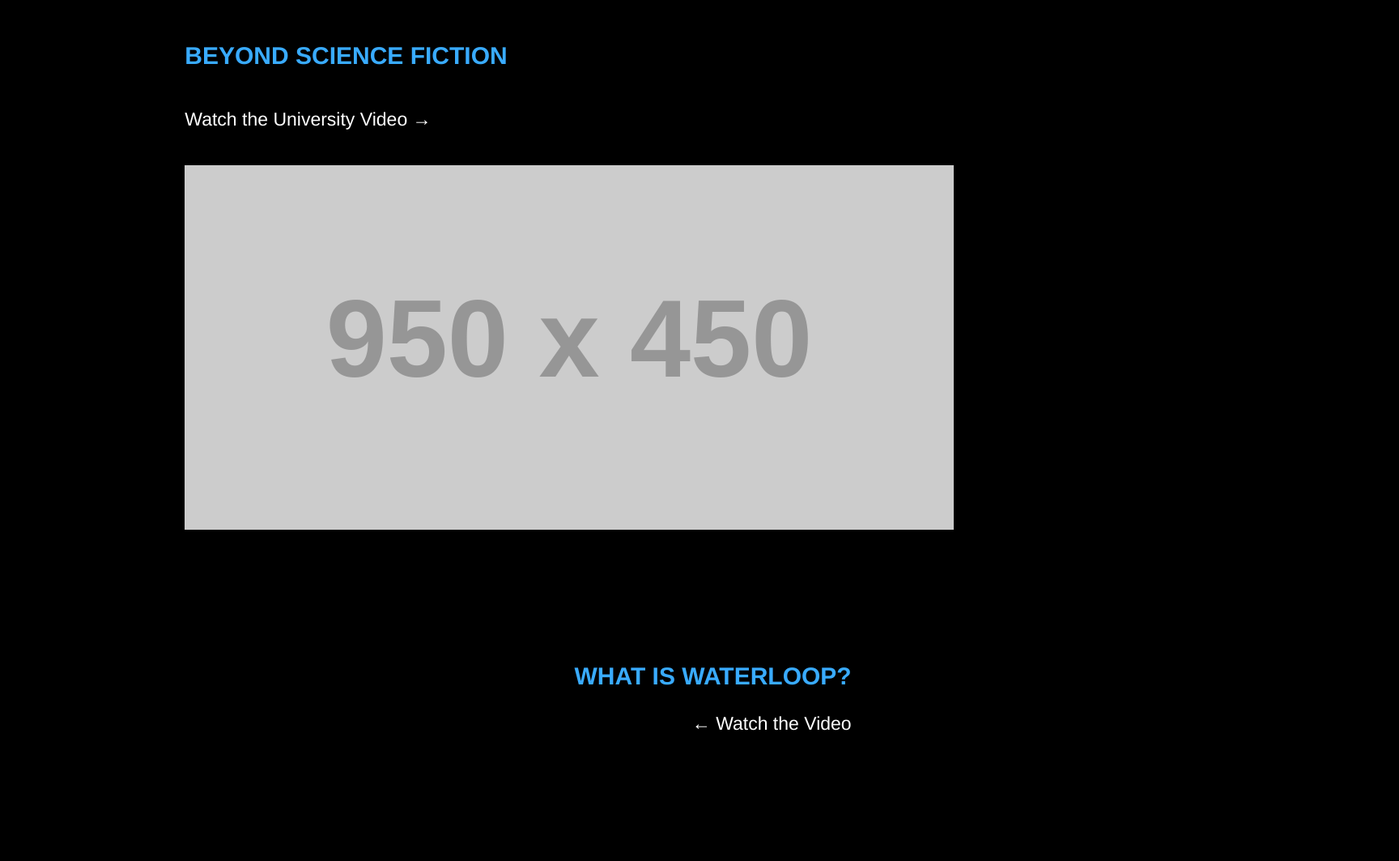
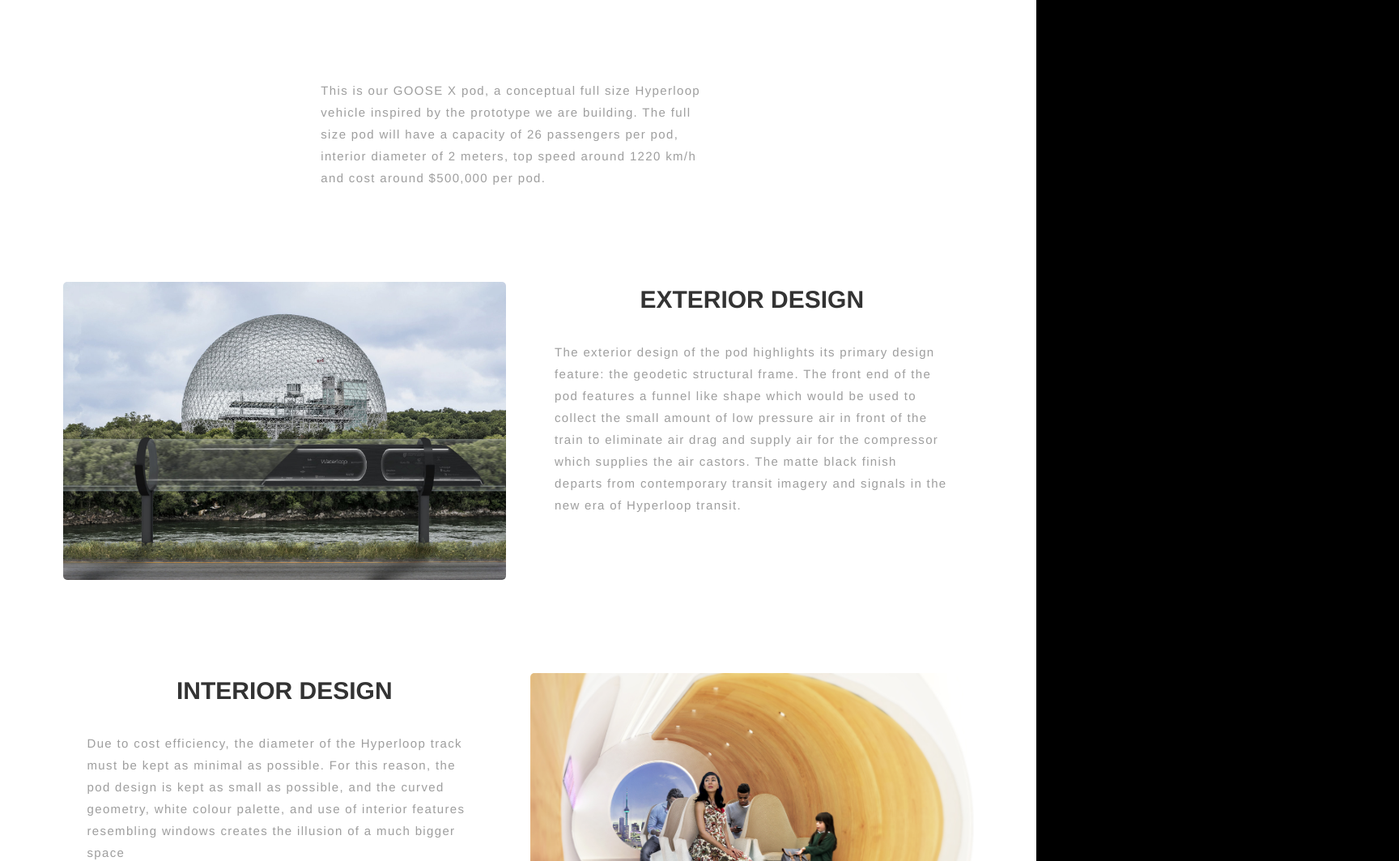
Before and after one commit to hsami10/Waterloop_website, a React app: page / in a window 1280 px wide. Shown: the part 742-1805 px from the top of the page at 81% size, 1728 px wide, since content can reach past the window. Built offline with nearby package versions, Linux system fonts and the light colour scheme.

Commit message:
Give gX the alternating structure.

```diff
--- a/app/src/components/gooseX.jsx
+++ b/app/src/components/gooseX.jsx
@@ -13,31 +13,45 @@ export default class GooseX extends React.Component {
                 <Row id="gXBackgrnd">
                     <NavBar />
                 </Row>
+
                 <Row id="gXTitleRow">
                     <h1 id="gXTitle">FUTURE: GOOSE X</h1>
                 </Row>
+
                 <Row id="gXContent">
                     <Row>
-                        <p>Lorem ipsum dolor sit amet, mei dicunt recusabo temporibus ei, mel deseruisse sententiae
-                        incorrupte no. Ut nonumes deserunt nec, duo ea causae utroque partiendo, ne ius graece
-                        veritus. Quot unum efficiantur ex eum. Meis summo repudiare ius te, cu ignota doctus
-                        consetetur duo. Cu per labores eligendi neglegentur, eam in denique suscipit convenire.</p>
+                        <Col md={6} mdOffset={3}>
+                            <p>This is our GOOSE X pod, a conceptual full size Hyperloop vehicle inspired by the
+                            prototype we are building. The full size pod will have a capacity of 26 passengers
+                            per pod, interior diameter of 2 meters, top speed around 1220 km/h and cost around
+                            $500,000 per pod.</p>
+                        </Col>
                     </Row>
                     <Row>
-                        <Image src={images + 'flock-imgs/gX-extDesign.jpg'} responsive/>
-                        <h2>EXTERIOR DESIGN</h2>
-                        <p>Lorem ipsum dolor sit amet, mei dicunt recusabo temporibus ei, mel deseruisse sententiae
-                        incorrupte no. Ut nonumes deserunt nec, duo ea causae utroque partiendo, ne ius graece
-                        veritus. Quot unum efficiantur ex eum. Meis summo repudiare ius te, cu ignota doctus
-                        consetetur duo. Cu per labores eligendi neglegentur, eam in denique suscipit convenire.</p>
+                        <Col md={6}>
+                            <Image src={images + 'flock-imgs/gX-extDesign.jpg'} responsive />
+                        </Col>
+                        <Col md={6}>
+                            <h2>EXTERIOR DESIGN</h2>
+                            <p>The exterior design of the pod highlights its primary design feature: the geodetic
+                            structural frame. The front end of the pod features a funnel like shape which would
+                             be used to collect the small amount of low pressure air in front of the train to
+                             eliminate air drag and supply air for the compressor which supplies the air castors.
+                             The matte black finish departs from contemporary transit imagery and signals in the
+                              new era of Hyperloop transit.</p>
+                        </Col>
                     </Row>
                     <Row>
-                        <Image src={images + 'flock-imgs/gX-intDesign.jpg'} responsive/>
-                        <h2>INTERIOR DESIGN</h2>
-                        <p>Lorem ipsum dolor sit amet, mei dicunt recusabo temporibus ei, mel deseruisse sententiae
-                        incorrupte no. Ut nonumes deserunt nec, duo ea causae utroque partiendo, ne ius graece
-                        veritus. Quot unum efficiantur ex eum. Meis summo repudiare ius te, cu ignota doctus
-                        consetetur duo. Cu per labores eligendi neglegentur, eam in denique suscipit convenire.</p>
+                        <Col md={6} mdPush={6}>
+                            <Image src={images + 'flock-imgs/gX-intDesign.jpg'} responsive />
+                        </Col>
+                        <Col md={6} mdPull={6}>
+                            <h2>INTERIOR DESIGN</h2>
+                            <p>Due to cost efficiency, the diameter of the Hyperloop track must be kept as minimal
+                            as possible. For this reason, the pod design is kept as small as possible, and the
+                            curved geometry, white colour palette, and use of interior features resembling
+                            windows creates the illusion of a much bigger space</p>
+                        </Col>
                     </Row>
                 </Row>
             </Grid>
--- a/app/src/index.jsx
+++ b/app/src/index.jsx
@@ -17,7 +17,7 @@ class App extends React.Component {
         super(props);
 
         this.state = {
-            page: 'home-page'
+            page: 'gooseX-page'
         }
     }
 
```
